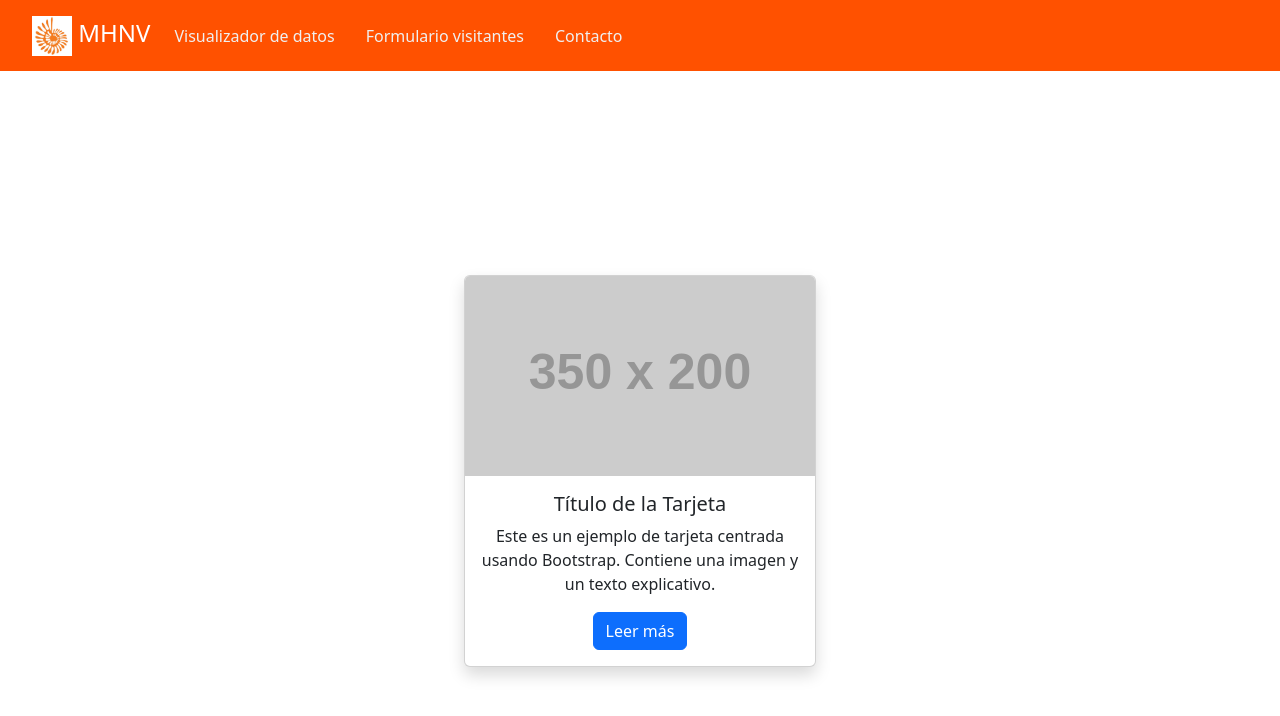
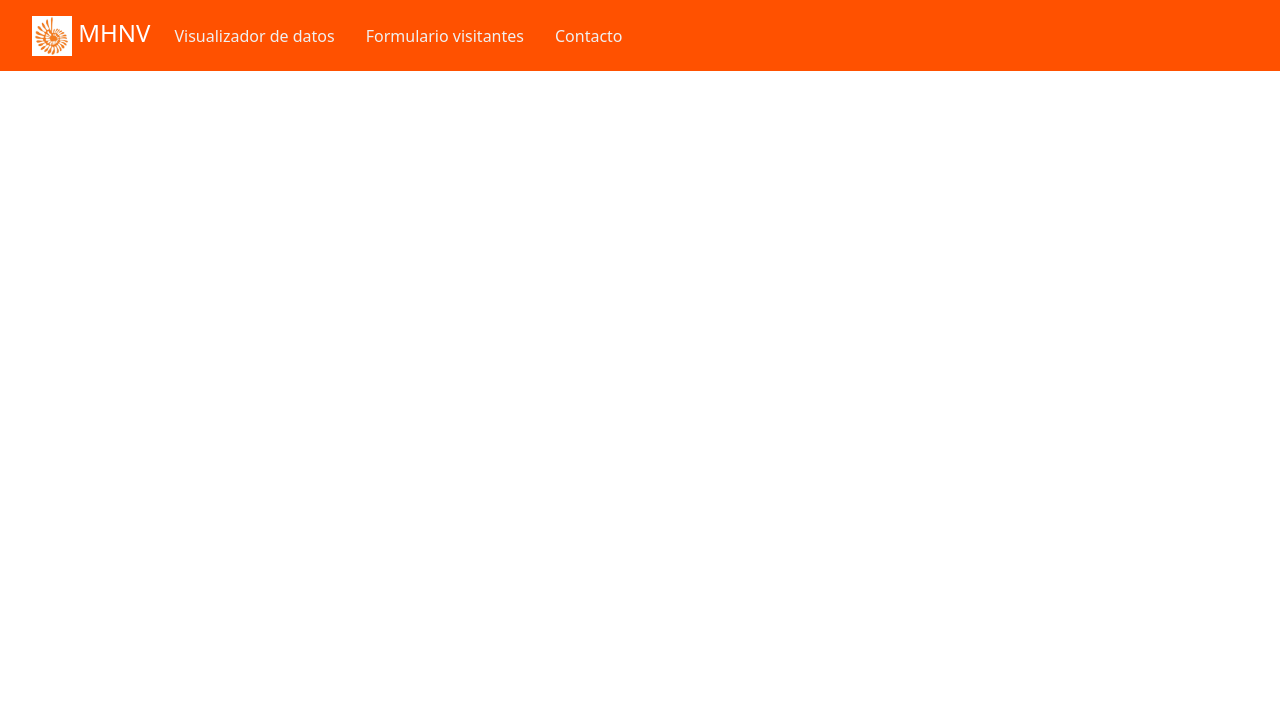
Before and after one commit to mile06000/portafolio, a plain HTML site: page Index.html in a window 1280 px wide. Drawn offline with nearby package versions, Linux system fonts and the light colour scheme; placeholder pictures from the web are drawn by us.

Commit message:
Eliminar contenido innecesario de Index.html y archivos no utilizados

```diff
--- a/Index.html
+++ b/Index.html
@@ -35,16 +35,7 @@
 </nav>
 </main>
 
-<div class="container d-flex justify-content-center align-items-center vh-100">
-    <div class="card text-center shadow" style="width: 22rem;">
-      <img src="https://via.placeholder.com/350x200" class="card-img-top" alt="Imagen descriptiva">
-      <div class="card-body">
-        <h5 class="card-title">Título de la Tarjeta</h5>
-        <p class="card-text">Este es un ejemplo de tarjeta centrada usando Bootstrap. Contiene una imagen y un texto explicativo.</p>
-        <a href="#" class="btn btn-primary">Leer más</a>
-      </div>
-    </div>
-  </div>
+
 
 
 <script src="https://code.jquery.com/jquery-3.6.0.min.js"></script>
```
Also changed, not shown: httpsgithub.commile06000portafolio..txt (deleted), 1 other file.
